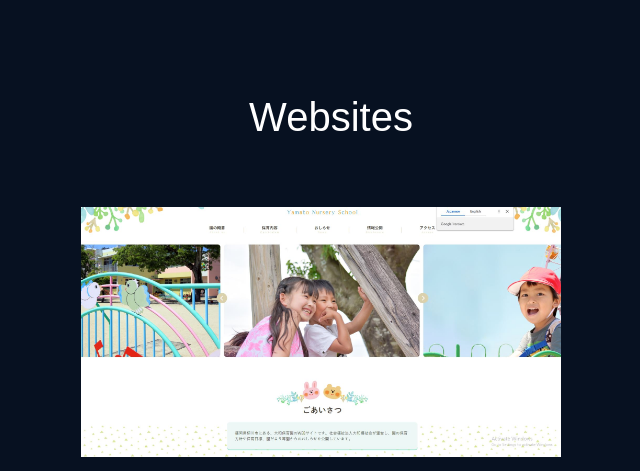
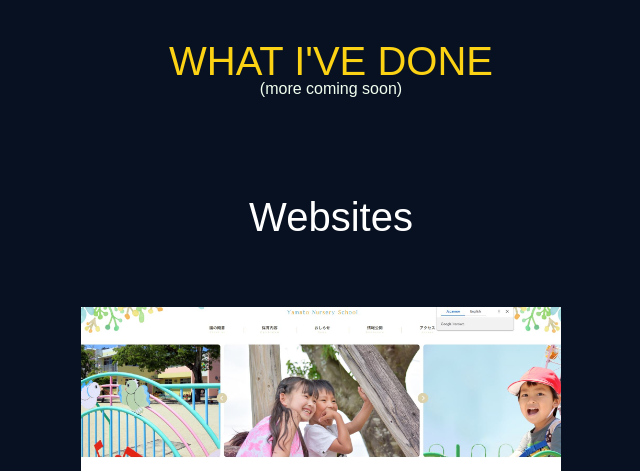
Before and after one commit to JohnAngeles024/JohnAngeles024.github.io, a plain HTML site: page index.html in a window 1280 px wide. Shown: the part 2287-2758 px from the top of the page, without its empty margins (309-949 px from the left). Drawn offline with nearby package versions, Linux system fonts and the light colour scheme.

Commit message:
added website section

```diff
--- a/assets/scss/_index.scss
+++ b/assets/scss/_index.scss
@@ -423,7 +423,7 @@ html {
 
 .works {
     background: #071121;
-    padding-bottom: 100px;
+    padding-top: 100px;
 
     &__heading {
         font-size: 40px;
@@ -445,7 +445,7 @@ html {
     }
 
     &-content{
-        padding-bottom: 100px;
+
         &__heading{
             font-size: 40px;
             font-family: poppins, sans-serif;
@@ -463,6 +463,7 @@ html {
             align-items: center;
             justify-content: center;
             padding-top: 70px;
+            padding-bottom: 100px;
         }
 
         &__item {
```
Also changed, not shown: assets/css/style.css, 1 other file.
